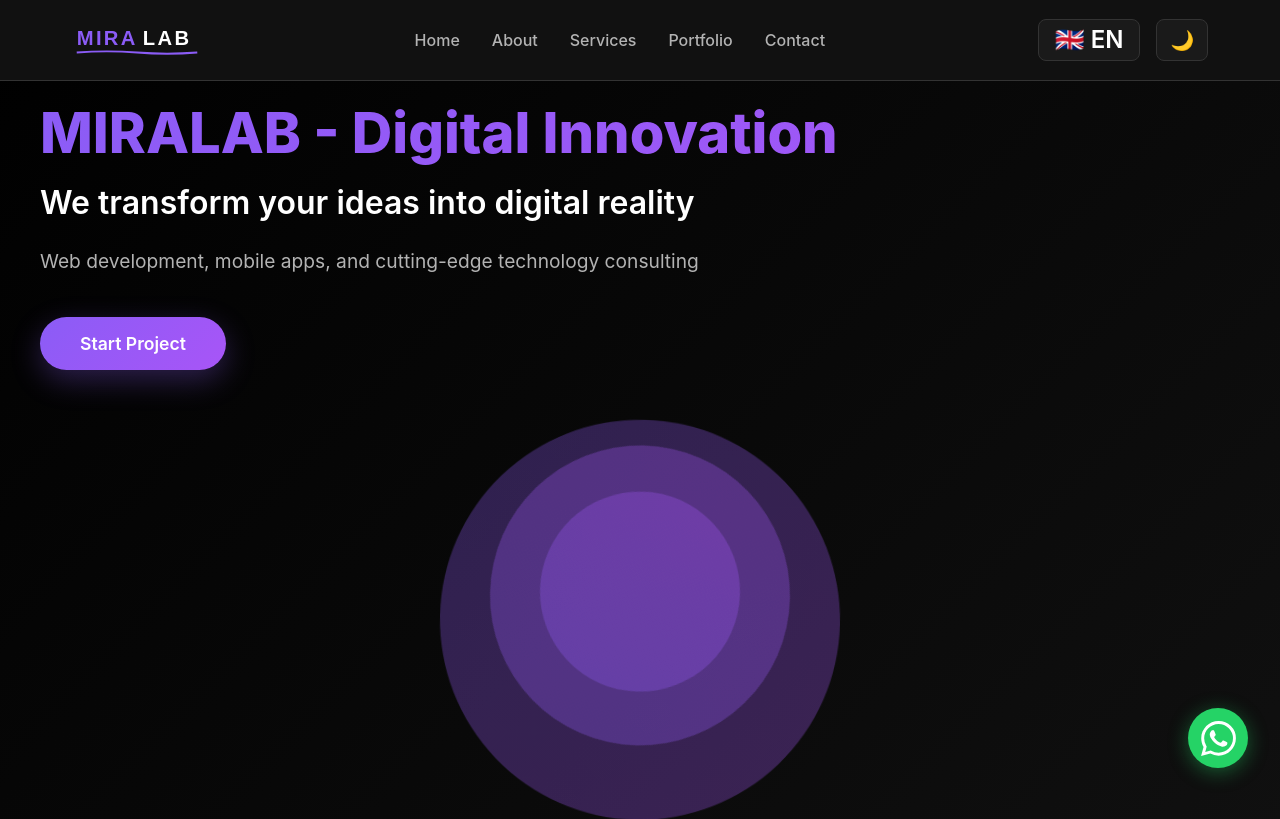
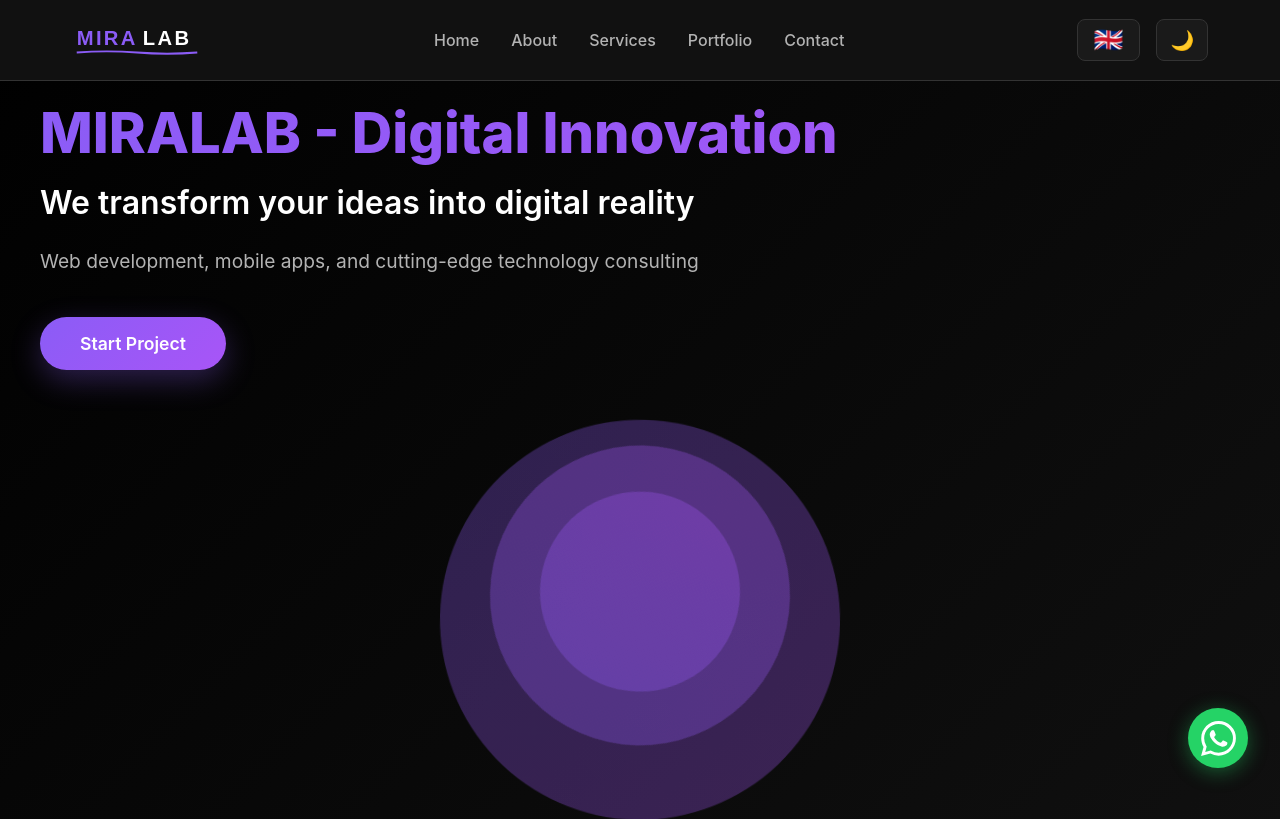
Before and after one commit to octapf/miralab, a Next.js app: page /en in a window 1280 px wide. Shown: the top 819 px of the page. Built offline with nearby package versions, Linux system fonts and the light colour scheme; no server answers.

Commit message:
Mostrar solo emoji de bandera en selector de idiomas

```diff
--- a/src/components/Navbar/Navbar.tsx
+++ b/src/components/Navbar/Navbar.tsx
@@ -88,7 +88,7 @@ export default function Navbar({ locale }: NavbarProps) {
               onClick={() => setIsLangDropdownOpen(!isLangDropdownOpen)}
               className={styles.langBtn}
             >
-              {getLanguageFlag(locale)} {locale.toUpperCase()}
+              {getLanguageFlag(locale)}
             </button>
             {isLangDropdownOpen && (
               <div className={styles.langDropdownMenu}>
@@ -142,7 +142,7 @@ export default function Navbar({ locale }: NavbarProps) {
               onClick={() => setIsLangDropdownOpen(!isLangDropdownOpen)}
               className={styles.langBtn}
             >
-              {getLanguageFlag(locale)} {locale.toUpperCase()}
+              {getLanguageFlag(locale)}
             </button>
             {isLangDropdownOpen && (
               <div className={styles.langDropdownMenu}>
```
